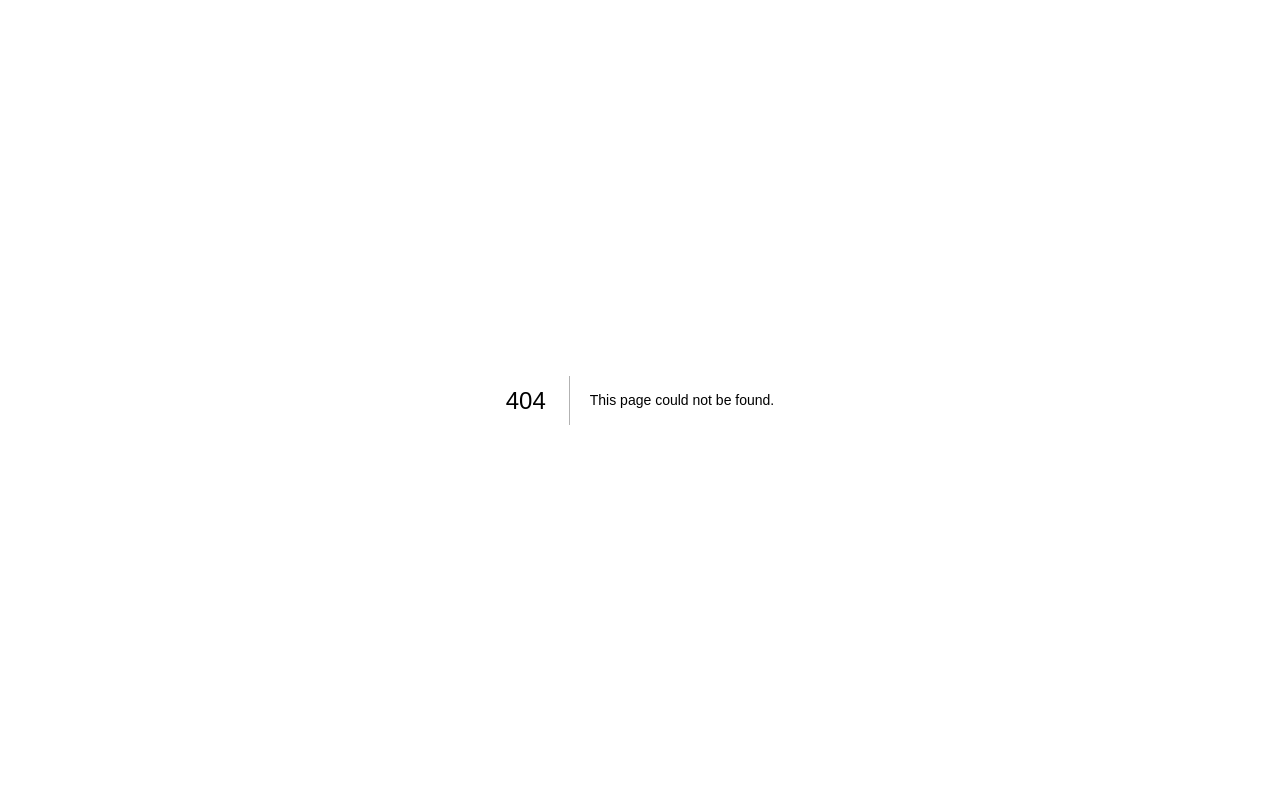
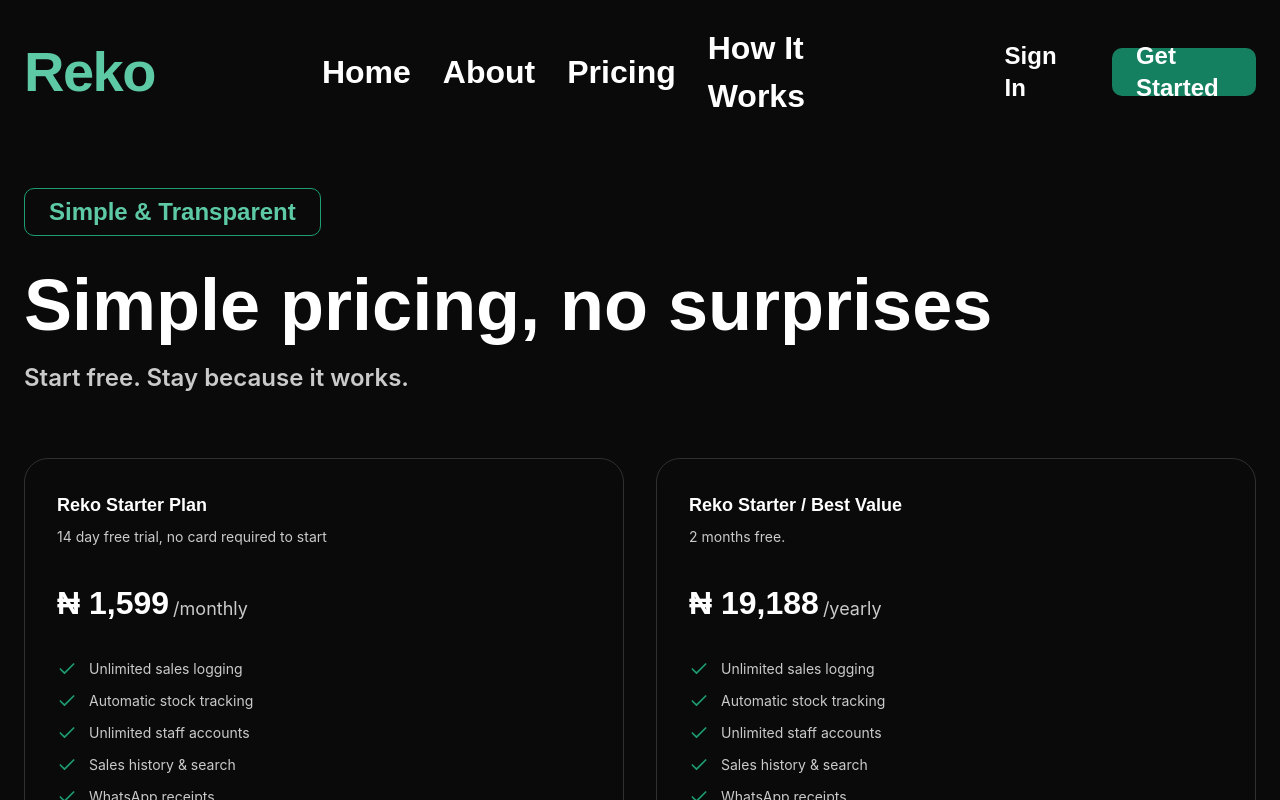
Before and after one commit to OBA-UI-CODE/product-sales, a Next.js app: page /pricing in a window 1280 px wide. Before the commit this address had no page. Shown: the top 800 px of the page. Built offline with nearby package versions, Linux system fonts and the light colour scheme.

Commit message:
Build Pricing page (real content, both plan cards) reusing TrustStrip/FAQ/Testimonials. Flags a real pricing discrepancy between Figma and earlier chat decisions.

```diff
--- /dev/null
+++ b/src/app/(marketing)/pricing/page.tsx
@@ -0,0 +1,133 @@
+import TrustStrip from "../TrustStrip";
+import FAQSection from "../FAQSection";
+import TestimonialsSection from "../TestimonialsSection";
+
+const FEATURES = [
+  "Unlimited sales logging",
+  "Automatic stock tracking",
+  "Unlimited staff accounts",
+  "Sales history & search",
+  "WhatsApp receipts",
+];
+
+function CheckIcon() {
+  return (
+    <svg width="20" height="20" viewBox="0 0 24 24" fill="none">
+      <path
+        d="M20 6L9 17l-5-5"
+        stroke="var(--color-primary-hover)"
+        strokeWidth="2"
+        strokeLinecap="round"
+        strokeLinejoin="round"
+      />
+    </svg>
+  );
+}
+
+function PricingCard({
+  planName,
+  subLine,
+  price,
+  period,
+}: {
+  planName: string;
+  subLine: string;
+  price: string;
+  period: string;
+}) {
+  return (
+    <div className="flex flex-1 flex-col gap-8 rounded-3xl border border-[var(--color-border)] bg-[var(--color-bg-canvas)] p-8">
+      <div className="flex flex-col gap-2">
+        <span className="font-heading text-lg font-semibold">{planName}</span>
+        <span className="text-sm text-[var(--color-text-secondary)]">
+          {subLine}
+        </span>
+      </div>
+
+      <div className="flex items-end gap-1">
+        <span className="font-heading text-[32px] font-semibold">
+          {price}
+        </span>
+        <span className="pb-1 text-lg text-[var(--color-text-secondary)]">
+          {period}
+        </span>
+      </div>
+
+      <div className="flex flex-col gap-3">
+        {FEATURES.map((f) => (
+          <div key={f} className="flex items-center gap-3">
+            <CheckIcon />
+            <span className="text-sm text-[var(--color-text-secondary)]">
+              {f}
+            </span>
+          </div>
+        ))}
+      </div>
+
+      <a
+        href="/signup"
+        className="flex h-12 items-center justify-center rounded-[10px] bg-[var(--color-primary)] font-heading text-lg font-semibold text-white transition hover:bg-[var(--color-primary-hover)]"
+      >
+        Start free trial
+      </a>
+      <span className="text-center text-sm text-[var(--color-text-secondary)]">
+        Cancel anytime, your data stays yours
+      </span>
+    </div>
+  );
+}
+
+export default function PricingPage() {
+  return (
+    <>
+      <section className="mx-auto flex max-w-[1312px] flex-col gap-16 px-6 pt-6 pb-16 lg:pt-11">
+        <div className="flex flex-col gap-6">
+          <span
+            className="inline-flex h-12 w-fit items-center rounded-[10px] border px-6 font-heading text-sm font-semibold md:text-lg lg:text-2xl"
+            style={{
+              borderColor: "var(--color-primary-hover)",
+              color: "var(--color-accent-light)",
+            }}
+          >
+            Simple &amp; Transparent
+          </span>
+          <div className="flex flex-col gap-3">
+            <h1 className="font-heading text-[56px] font-semibold leading-tight md:text-[64px] lg:text-[72px]">
+              Simple pricing, no surprises
+            </h1>
+            <p className="text-base text-[var(--color-text-secondary)] md:text-xl md:font-heading md:font-semibold lg:text-2xl">
+              Start free. Stay because it works.
+            </p>
+          </div>
+        </div>
+
+        <div className="flex flex-col gap-8 md:flex-row">
+          {/* NOTE: pricing figures below match exactly what's in Figma
+              (₦1,599/mo, ₦19,188/yr), but there are two real
+              inconsistencies flagged for Oba to resolve:
+              1. This differs from the ₦3,599/mo figure discussed and
+                 calculated earlier in this project's chat history.
+              2. ₦19,188/yr = exactly 12 × ₦1,599 (zero discount), yet
+                 the yearly card is labeled "2 months free" / "Best
+                 Value" in Figma — those don't mathematically agree. */}
+          <PricingCard
+            planName="Reko Starter Plan"
+            subLine="14 day free trial, no card required to start"
+            price="₦ 1,599"
+            period="/monthly"
+          />
+          <PricingCard
+            planName="Reko Starter / Best Value"
+            subLine="2 months free."
+            price="₦ 19,188"
+            period="/yearly"
+          />
+        </div>
+      </section>
+
+      <TrustStrip />
+      <FAQSection />
+      <TestimonialsSection />
+    </>
+  );
+}
```
